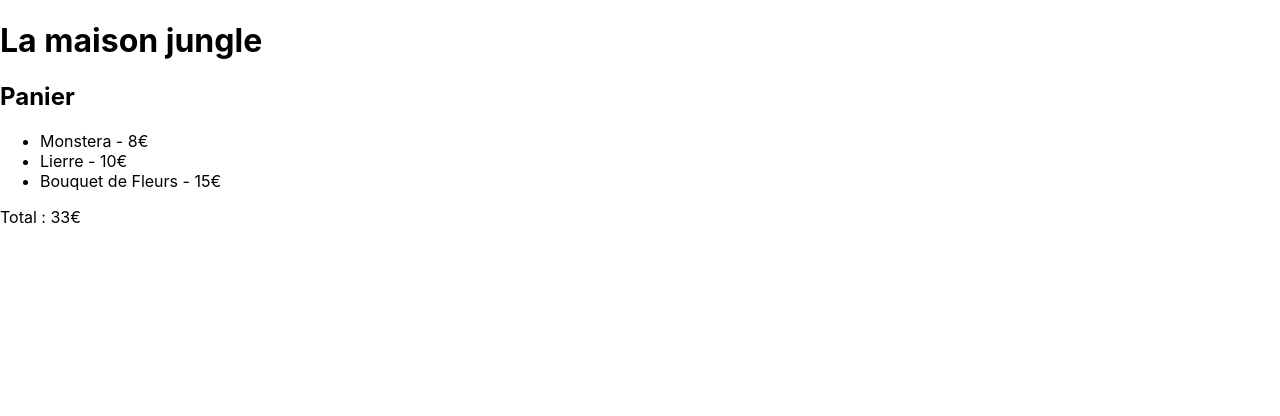
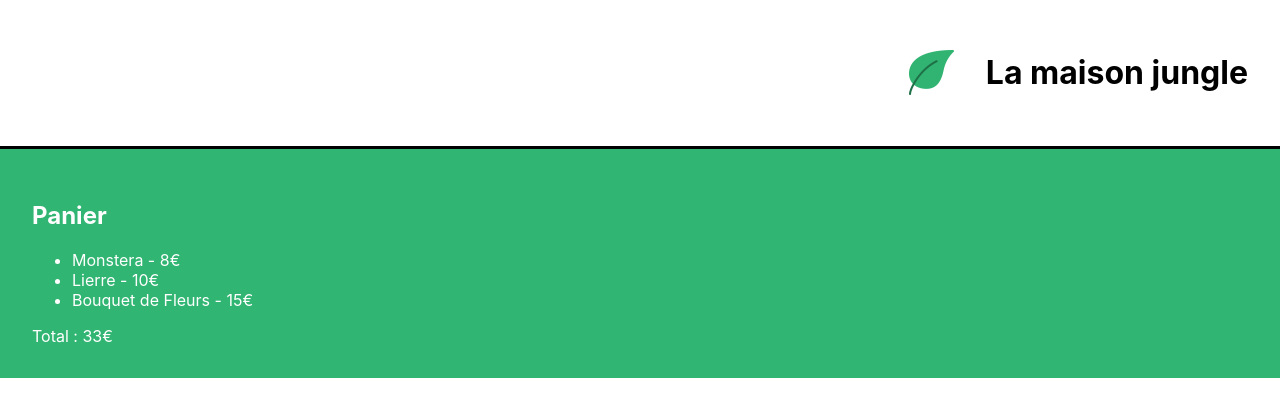
Before and after one commit to JulienVillevieille/MaisonJungle, a React (Create React App) app: page / in a window 1280 px wide. Shown: the top 416 px of the page. Built offline with nearby package versions, Linux system fonts and the light colour scheme.

Commit message:
Finalisation du deuxième exercice CRA

```diff
--- a/src/components/Banner.js
+++ b/src/components/Banner.js
@@ -1,5 +1,17 @@
+import logo from '../assets/logo.png';
+
+import '../styles/Banner.css';
+
+
 function Banner() {
-    return <h1>La maison jungle</h1>
+    const title = "La maison jungle";
+    return (
+        <div className="lmj-banner">
+            <img src={logo} alt='La maison jungle' className='lmj-logo' />
+            <h1 className='lmj-title'>{title}</h1>
+        </div>
+    );
 }
 
+
 export default Banner;
--- a/src/components/Cart.js
+++ b/src/components/Cart.js
@@ -1,10 +1,12 @@
+import '../styles/Cart.css';
+
 function Cart() {
 
     const plantNames = ["Monstera", "Lierre", "Bouquet de Fleurs"];
     const plantPrices = [8, 10, 15];
 
     return (
-        <div>
+        <div className="lmj-cart">
         <h2>Panier</h2>
         <ul>
             <li>{plantNames[0]} - {plantPrices[0]}€</li>
--- a/src/index.js
+++ b/src/index.js
@@ -1,6 +1,6 @@
 import React from 'react';
 import ReactDOM from 'react-dom';
-import './style/index.css';
+import './styles/index.css';
 import App from './components/App';
 
 ReactDOM.render(
--- /dev/null
+++ b/src/styles/Banner.css
@@ -0,0 +1,19 @@
+.lmj-banner {
+	color: black;
+	text-align: right;
+	padding: 32px;
+	border-bottom: solid 3px black;
+	display: flex;
+	justify-content: flex-end;
+	flex-direction: row;
+	align-items: center;
+}
+
+.lmj-title {
+	padding-left: 32px;
+}
+
+.lmj-logo {
+	height: 45px;
+	width: 45px;
+}
--- /dev/null
+++ b/src/styles/Cart.css
@@ -0,0 +1,5 @@
+.lmj-cart {
+    padding: 32px;
+    color: white;
+    background-color: #31b572;
+}
```
Also changed, not shown: src/assets/logo.png (added), src/styles/index.css (renamed from src/style/index.css), 1 other file (tests, documents, lock files or other folders).
